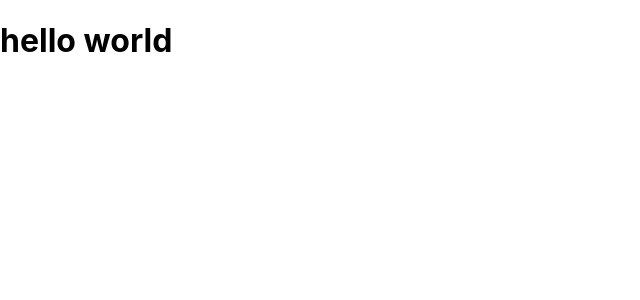
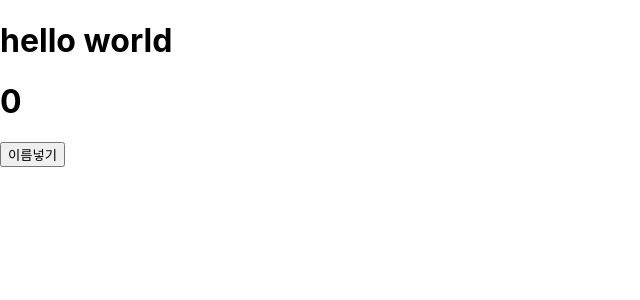
Before and after one commit to eunji0714/movie-app, a React (Create React App) app: page / in a window 1280 px wide. Shown: the top 300 px of the page, without its empty margins (0-640 px from the left). Built offline with nearby package versions, Linux system fonts and the light colour scheme.

Commit message:
state test

```diff
--- a/src/App.js
+++ b/src/App.js
@@ -1,11 +1,33 @@
-import React from 'react';
+import React, {useState} from 'react';
 
 const App = () => {
+
+    // 상태, 함수, 상수, 변수를 선언하는 곳
+
+    const [name, setName] = useState(0)
+
+    const changeName = () => {
+        setName(7)
+    }
+
+    // 화면에 보여지는 곳 -> html을 기반으로 만들어짐
+
     return (
         <div>
             <h1>hello world</h1>
+            <h1>{name}</h1>
+            <button onClick={() => changeName()}>
+                이름넣기
+            </button>
         </div>
     );
 };
 
 export default App;
+
+// 코드빌드순서
+// 1. 위에서 아래로
+// 2. '='를 기준으로 우측으로 좌측으로 치환
+// 3. .은 하위 메소드를 호출할 때 사용
+// 4. ,는 그리고로 해석
+// 5. js에서 ()는 함수들의 모음 button에서 ()는 클릭했다는 의미
```
